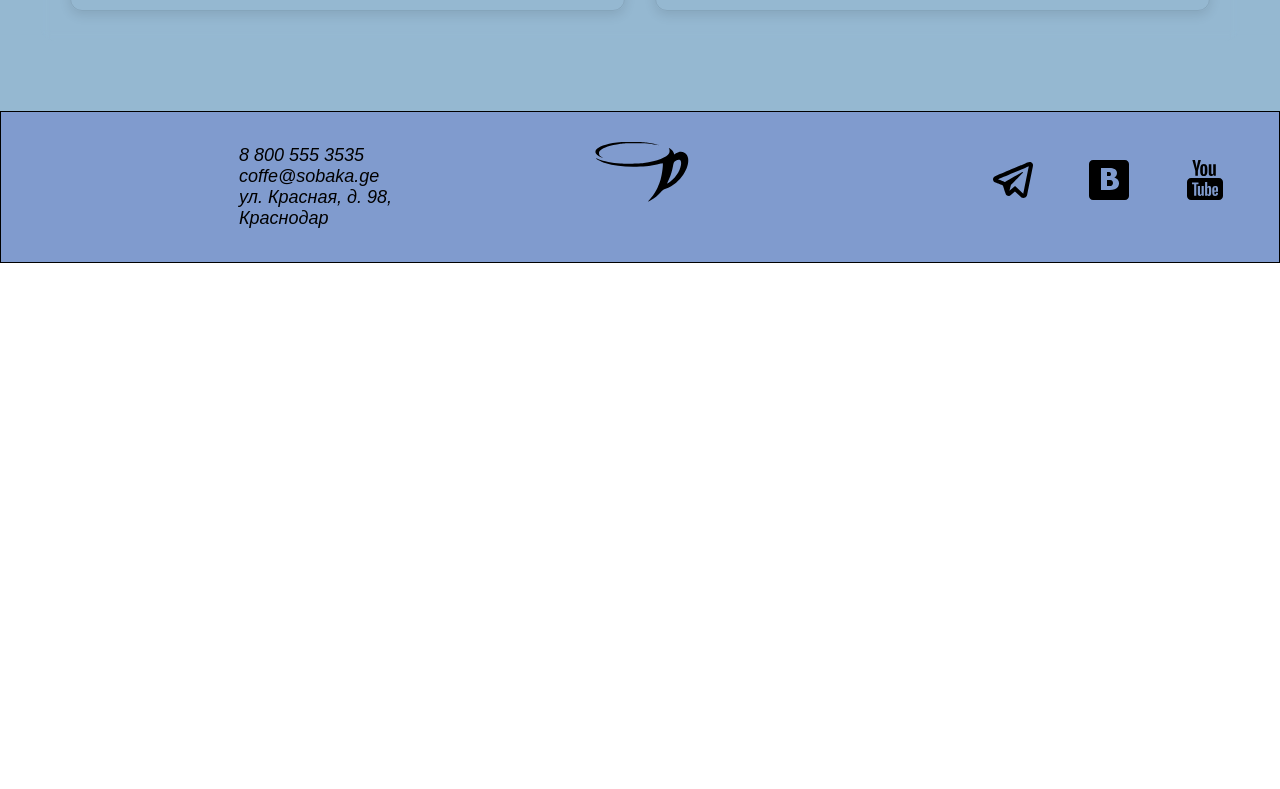
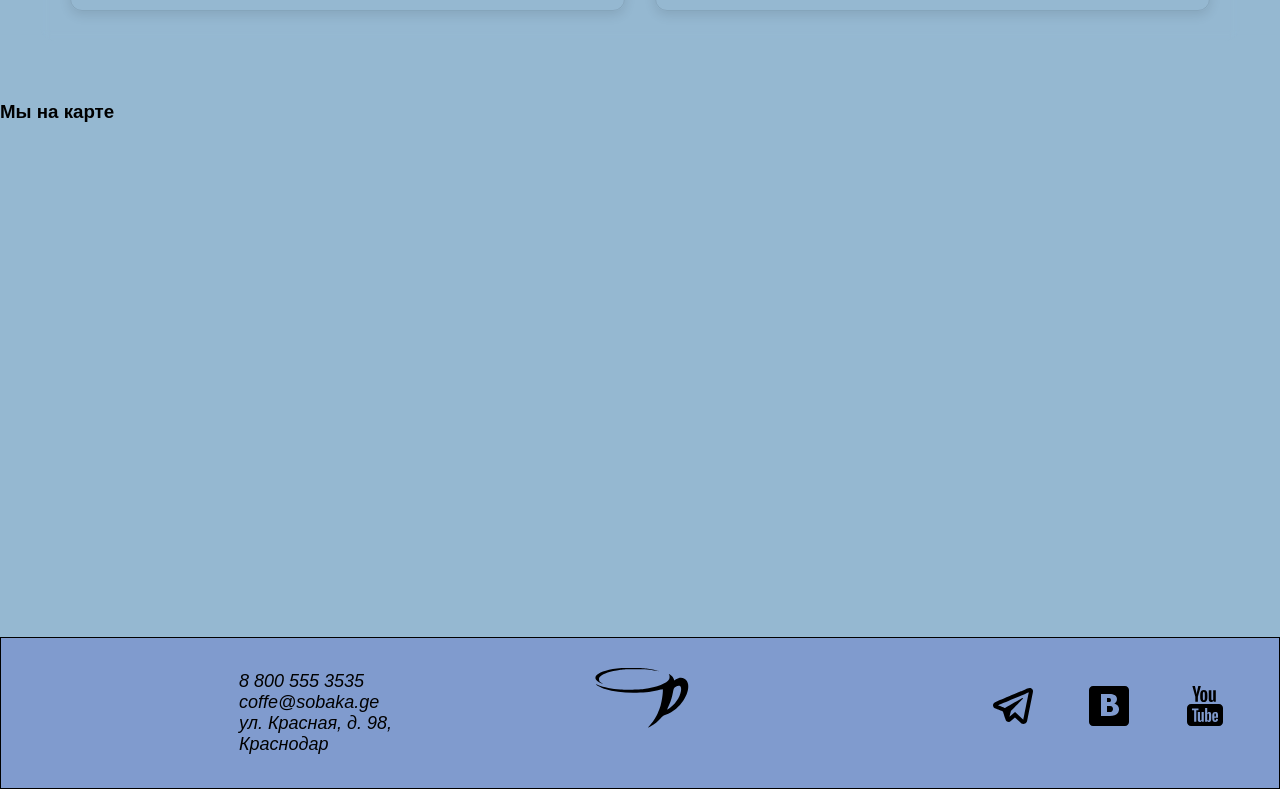
Before and after one commit to rybkavm/cafe-landing, a plain HTML site: page index.html in a window 1280 px wide. Shown: the part 2954-3743 px from the top of the page. Before the commit the page ends 3217 px from the top, so only its background shows below. Drawn offline with Linux system fonts and the light colour scheme.

Commit message:
добавлена миникарта

```diff
--- a/index.html
+++ b/index.html
@@ -127,6 +127,10 @@
           </li>
         </ul>
       </section>
+      <section class="map">
+        <h3>Мы на карте</h3>
+        <iframe src="https://yandex.ru/map-widget/v1/?um=constructor%3A7b1373daf3faa640dc94734a3d323e0ff8093457f435323365daecb9c89e7937&amp;source=constructor" width="100%" height="500" frameborder="0"></iframe>
+      </section>
     </main>
     <footer class="footer">
       <address class="footer__address">
@@ -163,7 +167,6 @@
       document.addEventListener('DOMContentLoaded', function() {
         const cards = document.querySelectorAll('.card');
         cards.forEach((card, index) => {
-          // Добавляем небольшую задержку для анимации
           setTimeout(() => {
             card.classList.add('visible');
           }, 100 * index);
```
